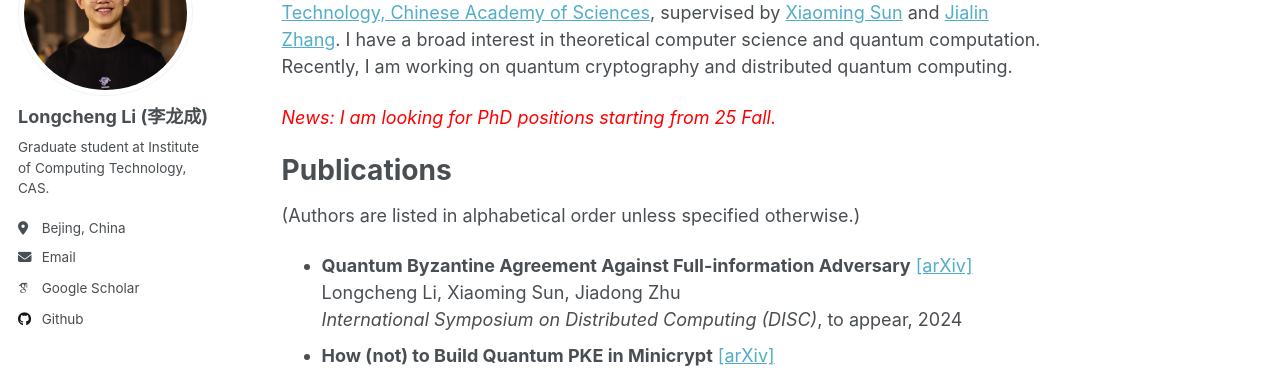
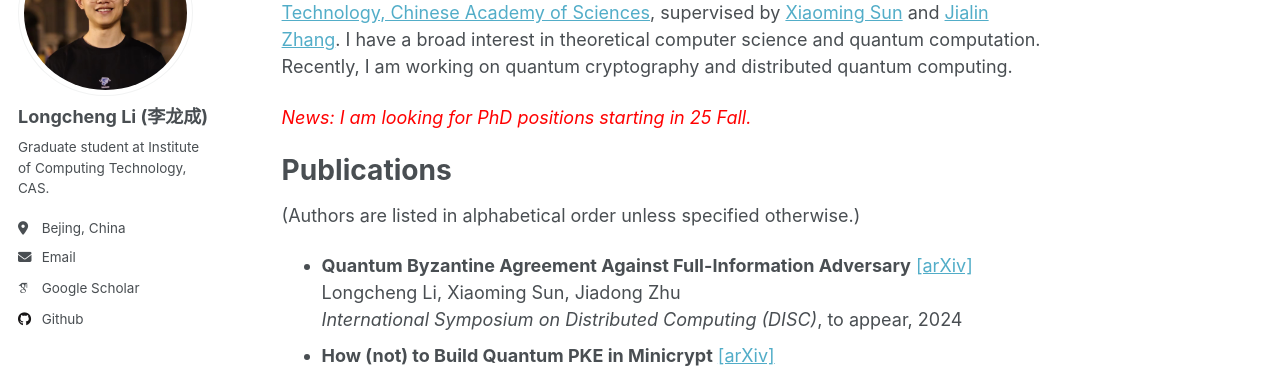
Before and after one commit to Cothrax/cothrax.github.io, a Jekyll site: the page built from _pages/about.md, in a window 1280 px wide and 900 px high. Shown: the part 176-544 px from the top of the window. Built offline with Jekyll 4.4.1, drawn with Linux system fonts in a browser that asks for light colours; some web fonts are replaced.

Commit message:
fix typo

```diff
--- a/_pages/about.md
+++ b/_pages/about.md
@@ -10,13 +10,13 @@ redirect_from:
 
 Hi! I am a third-year graduate student in computer science at [Institute of Computing Technology, Chinese Academy of Sciences](http://english.ict.cas.cn/), supervised by [Xiaoming Sun](https://scholar.google.com/citations?user=WKpSlhQAAAAJ) and [Jialin Zhang](https://dblp.org/pid/91/2798-1.html). I have a broad interest in theoretical computer science and quantum computation. Recently, I am working on quantum cryptography and distributed quantum computing.
 
-<span style="color: red;">*News: I am looking for PhD positions starting from 25 Fall.*</span>
+<span style="color: red;">*News: I am looking for PhD positions starting in 25 Fall.*</span>
 
 Publications
 =====
 (Authors are listed in alphabetical order unless specified otherwise.)
 
-- **Quantum Byzantine Agreement Against Full-information Adversary** [[arXiv]](https://arxiv.org/abs/2409.01707) <br>
+- **Quantum Byzantine Agreement Against Full-Information Adversary** [[arXiv]](https://arxiv.org/abs/2409.01707) <br>
   Longcheng Li, Xiaoming Sun, Jiadong Zhu <br>
   *International Symposium on Distributed Computing (DISC)*, to appear, 2024
 - **How (not) to Build Quantum PKE in Minicrypt** [[arXiv]](https://arxiv.org/abs/2405.20295) <br>
```
Also changed, not shown: 1 other file.
